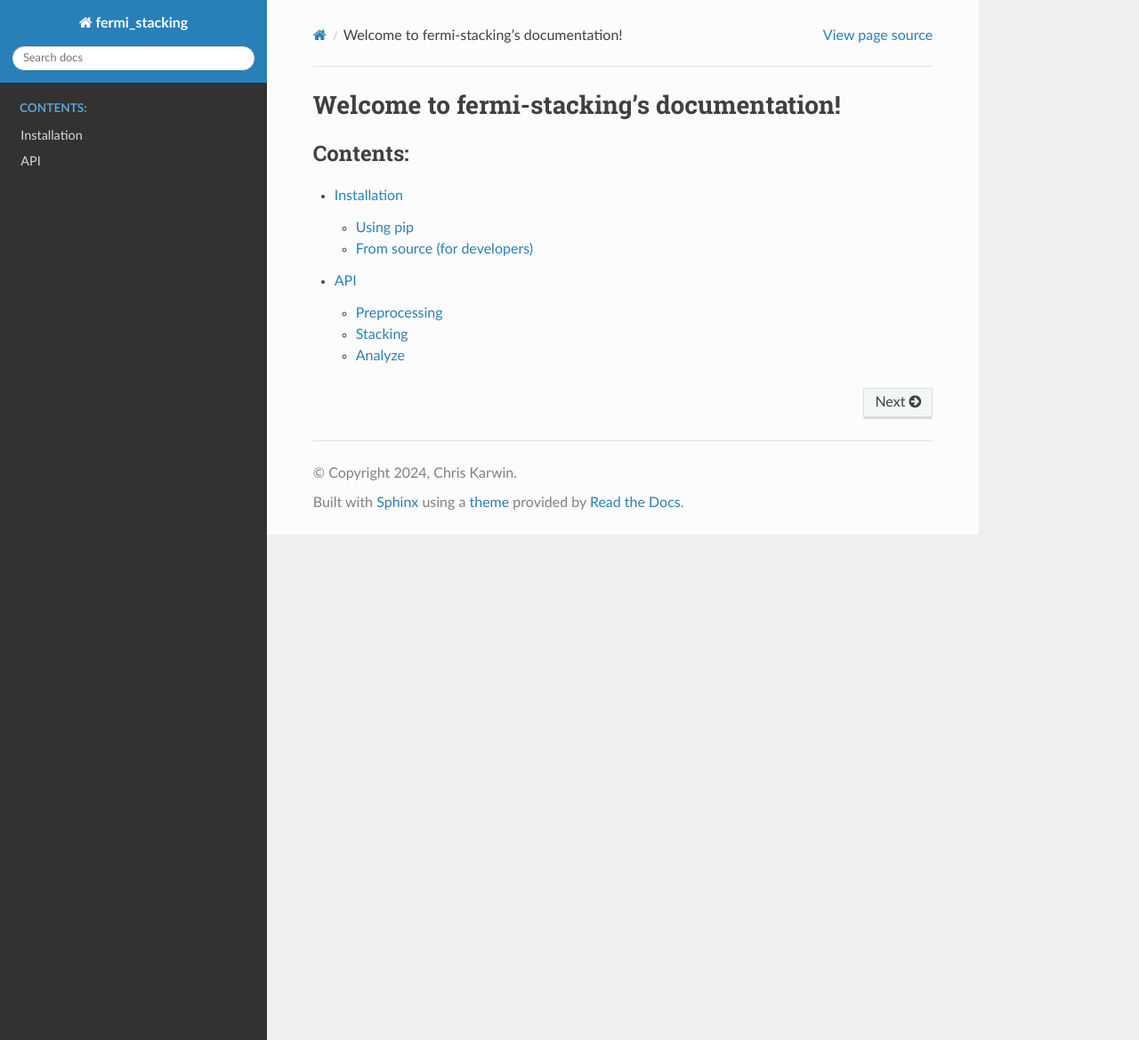
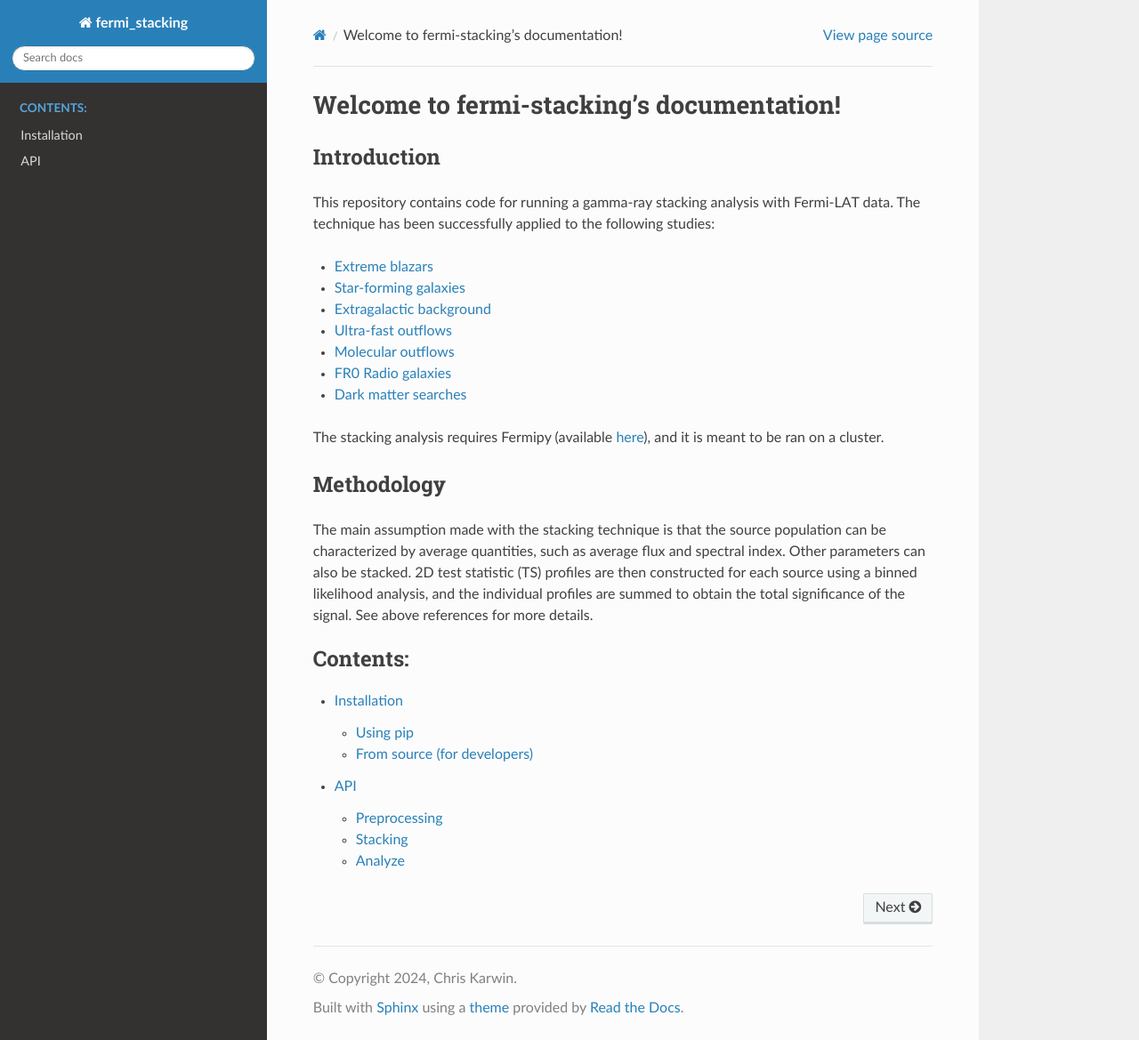
Before and after one commit to ckarwin/Fermi_Stacking_Analysis, a Sphinx documentation site: the page built from docs/index.rst, in a window 1280 px wide and 1169 px high. Shown: the whole window at 89% size. Built offline with Sphinx 7.4.7 and the Read the Docs theme 2.0.0, drawn with Linux system fonts in a browser that asks for light colours.

Commit message:
Update index.rst

```diff
--- a/docs/index.rst
+++ b/docs/index.rst
@@ -6,6 +6,24 @@
 Welcome to fermi-stacking's documentation!
 ==========================================
 
+Introduction
+------------
+This repository contains code for running a gamma-ray stacking analysis with Fermi-LAT data. The technique has been successfully applied to the following studies:
+
+- `Extreme blazars <https://arxiv.org/pdf/1908.02496.pdf>`_
+- `Star-forming galaxies <https://arxiv.org/pdf/2003.05493.pdf>`_
+- `Extragalactic background <https://arxiv.org/pdf/1812.01031.pdf>`_
+- `Ultra-fast outflows <https://iopscience.iop.org/article/10.3847/1538-4357/ac1bb2>`_
+- `Molecular outflows <https://iopscience.iop.org/article/10.3847/1538-4357/acaf57>`_
+- `FR0 Radio galaxies <https://arxiv.org/abs/2310.19888>`_
+- `Dark matter searches <https://arxiv.org/abs/2311.04982>`_
+
+The stacking analysis requires Fermipy (available `here <https://fermipy.readthedocs.io>`_), and it is meant to be ran on a cluster.
+
+Methodology
+-----------
+The main assumption made with the stacking technique is that the source population can be characterized by average quantities, such as average flux and spectral index. Other parameters can also be stacked. 2D test statistic (TS) profiles are then constructed for each source using a binned likelihood analysis, and the individual profiles are summed to obtain the total significance of the signal. See above references for more details.
+
 .. toctree::
    :maxdepth: 2
    :caption: Contents:
```
